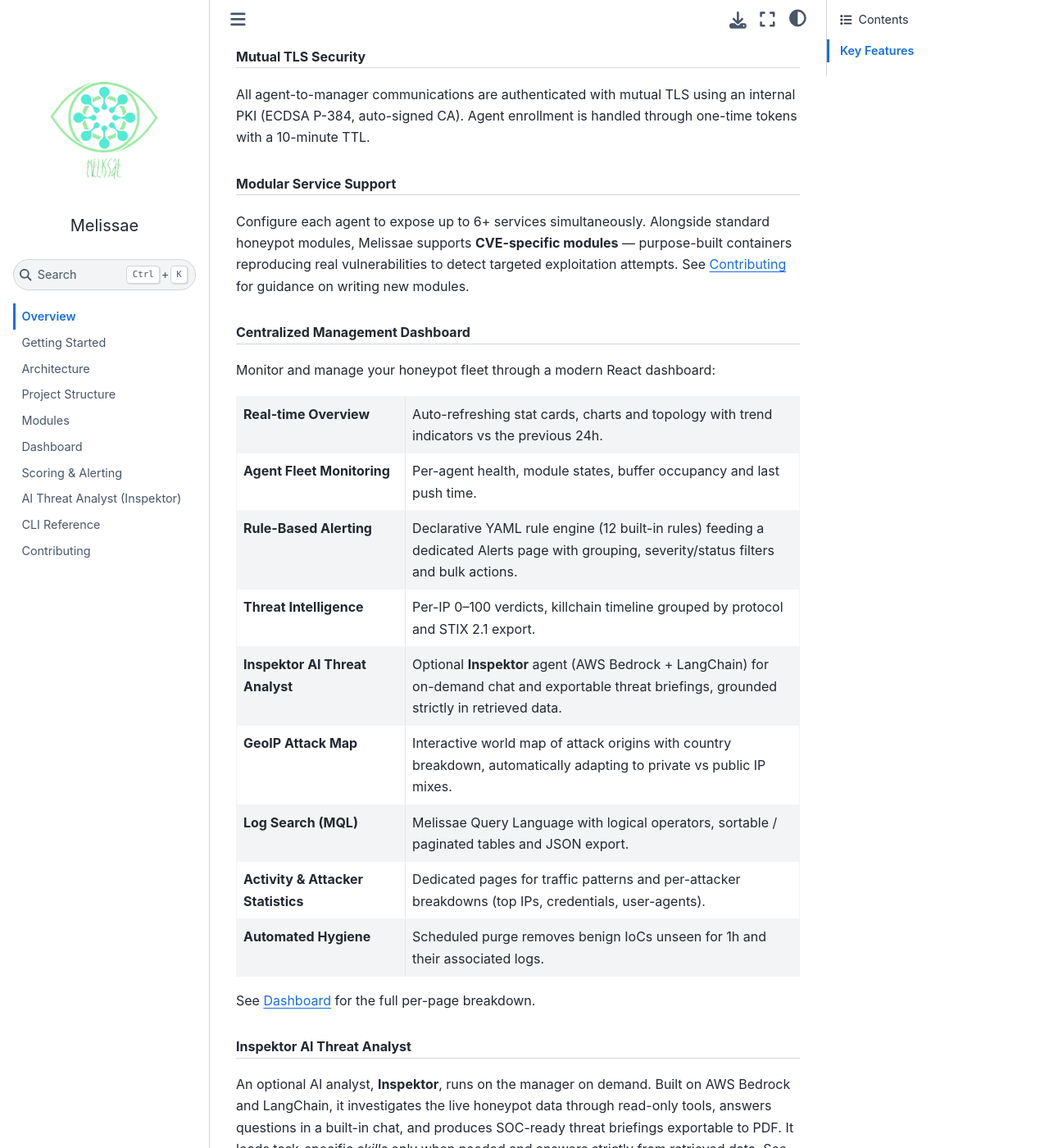
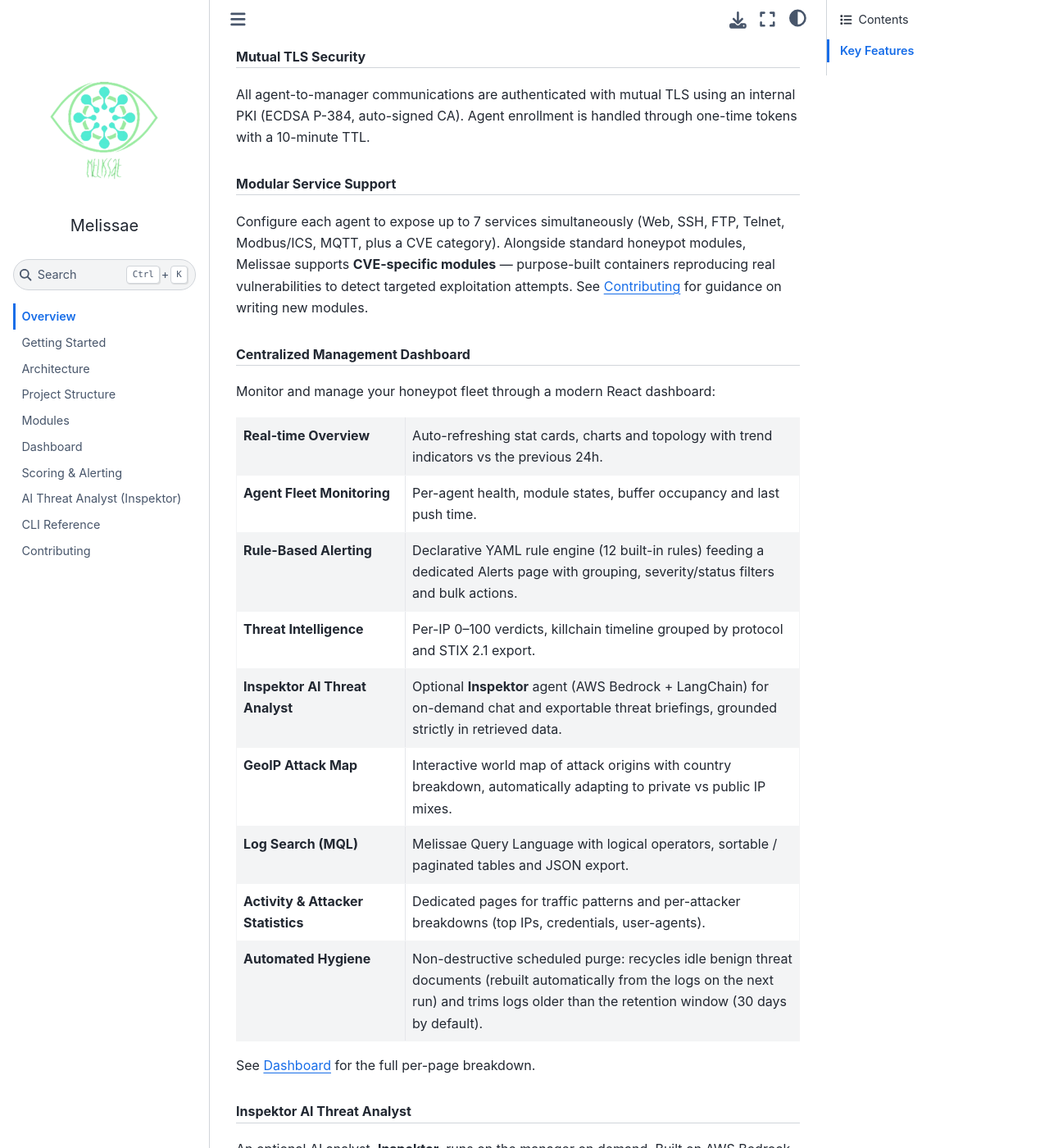
Before and after one commit to ilostmypassword/Melissae-Documentation, a Sphinx documentation site: the page built from docs/source/overview.rst, in a window 1280 px wide and 1400 px high, scrolled down 620 px. Shown: the whole window at 82% size. Built offline with Sphinx 7.4.7 and the Sphinx Book theme 1.1.4, drawn with Linux system fonts in a browser that asks for light colours.

Commit message:
Update doc for v2.6

```diff
--- a/docs/source/architecture.rst
+++ b/docs/source/architecture.rst
@@ -112,10 +112,10 @@
      - Purpose
    * - Every minute
      - ``scripts/threatIntel.py``
-     - Runs the rule engine and recalculates threat verdicts
+     - Runs the rule engine, recalculates threat verdicts and adds passive entries for IPs seen in the logs but never alerted
    * - Every minute
      - ``scripts/health_poller.py``
      - Polls agent health endpoints
    * - Every 3 hours
      - ``scripts/purgeLogs.py``
-     - Removes stale benign IoCs and logs
+     - Recycles idle benign threat documents (logs untouched) and trims raw logs older than the configured retention window (30 days by default)
--- a/docs/source/overview.rst
+++ b/docs/source/overview.rst
@@ -20,7 +20,7 @@
 
 .. rubric:: Modular Service Support
 
-Configure each agent to expose up to 6+ services simultaneously. Alongside standard honeypot modules, Melissae supports **CVE-specific modules** — purpose-built containers reproducing real vulnerabilities to detect targeted exploitation attempts. See :doc:`contributing` for guidance on writing new modules.
+Configure each agent to expose up to 7 services simultaneously (Web, SSH, FTP, Telnet, Modbus/ICS, MQTT, plus a CVE category). Alongside standard honeypot modules, Melissae supports **CVE-specific modules** — purpose-built containers reproducing real vulnerabilities to detect targeted exploitation attempts. See :doc:`contributing` for guidance on writing new modules.
 
 .. rubric:: Centralized Management Dashboard
 
@@ -47,7 +47,7 @@
    * - **Activity & Attacker Statistics**
      - Dedicated pages for traffic patterns and per-attacker breakdowns (top IPs, credentials, user-agents).
    * - **Automated Hygiene**
-     - Scheduled purge removes benign IoCs unseen for 1h and their associated logs.
+     - Non-destructive scheduled purge: recycles idle benign threat documents (rebuilt automatically from the logs on the next run) and trims logs older than the retention window (30 days by default).
 
 See :doc:`dashboard` for the full per-page breakdown.
 
--- a/docs/source/structure.rst
+++ b/docs/source/structure.rst
@@ -22,7 +22,7 @@
    │   │   ├── mql.py                    # Melissae Query Language parser
    │   │   ├── threatIntel.py            # Verdict aggregator (runs the rule engine)
    │   │   ├── health_poller.py          # Agent health polling daemon
-   │   │   └── purgeLogs.py              # Log/IoC cleanup
+   │   │   └── purgeLogs.py              # Non-destructive log/threat cleanup (retention-based)
    │   ├── inspektor/                    # Optional AI threat analyst (AWS Bedrock + LangChain)
    │   │   ├── inspektor.py              # On-demand HTTP service (report + chat)
    │   │   ├── tools.py                  # Read-only MongoDB tools + skill loader
```
Also changed, not shown: docs/source/inspektor.rst (+8 -4 lines), docs/source/scoring.rst (+13 -6 lines).
